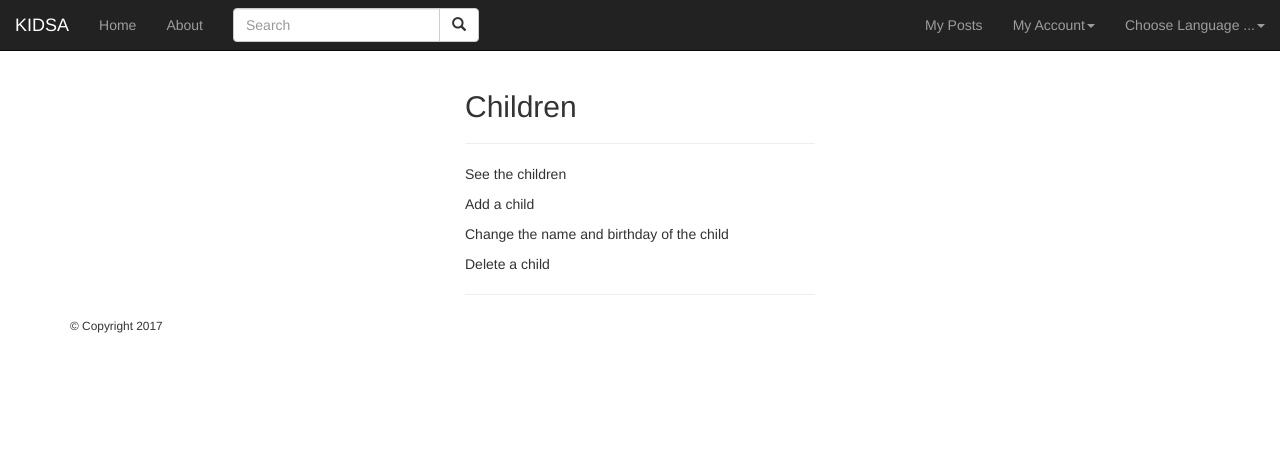
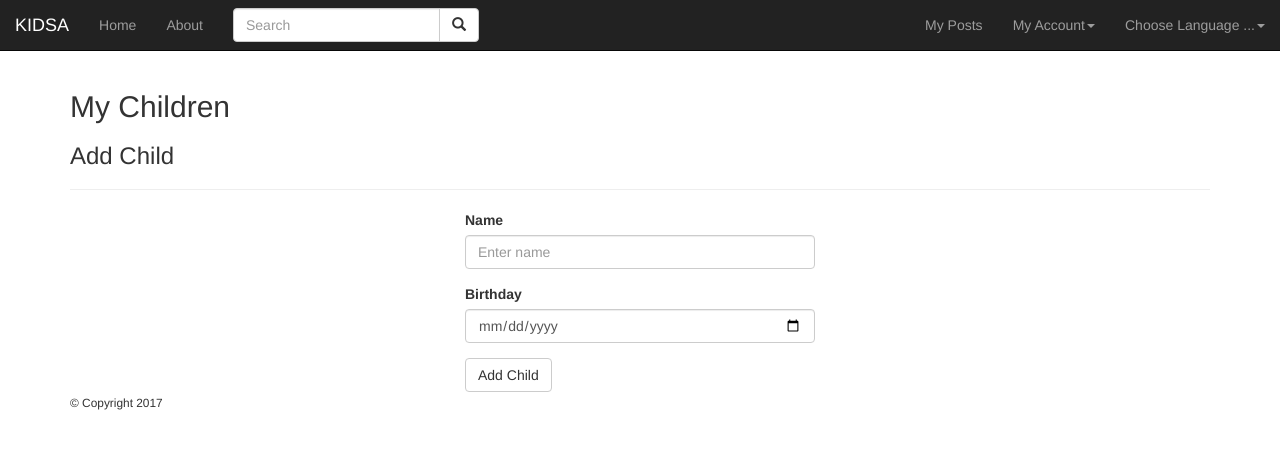
Before and after one commit to koodid/kidsa, a CodeIgniter app: page /database/index.php/children/index in a window 1280 px wide. Shown: the top 449 px of the page. Run offline with CodeIgniter, Linux system fonts and the light colour scheme; a user stored in the database is signed in; some libraries are stand-ins or nearby versions.

Commit message:
Add children, #29

```diff
--- a/application/controllers/Children.php
+++ b/application/controllers/Children.php
@@ -2,11 +2,47 @@
 
 class Children extends CI_Controller
 {
+    public function __construct()
+    {
+        parent::__construct();
+        $this->load->model('Children_model', '', TRUE);
+        $this->load->library('form_validation');
+    }
+
     public function index()
     {
-        $title['title'] = 'Children';
-        $this->load->view('navbar', $title);
-        $this->load->view('children');
-        $this->load->view('footer');
+        if ($this->session->userdata('logged_in')) {
+            $this->load->model('Children_model');
+            $session_data = $this->session->userdata('logged_in');
+            $data['children'] = $this->Children_model->get_children($session_data['id']);
+
+            $title['title'] = 'Children';
+            $this->load->view('navbar', $title);
+            $this->load->view('children', $data);
+            $this->load->view('footer');
+
+        } else {
+            //If no session, redirect to login page
+            redirect('login?uri=' . urlencode($_SERVER['REQUEST_URI']));
+        }
+    }
+
+    function add_child()
+    {
+        $this->form_validation->set_rules('childname', 'name', 'required');
+        $session_data = $this->session->userdata('logged_in');
+        $data['id'] = $session_data['id'];
+        $this->load->model('Children_model');
+
+        if ($this->form_validation->run()) {
+            $this->Children_model->add_child($data['id']);
+
+            redirect('/Children');
+        } else {
+            $title['title'] = 'Children';
+            $this->load->view('navbar', $title);
+            $this->load->view('children');
+            $this->load->view('footer');
+        }
     }
 }
--- a/application/language/english/message_lang.php
+++ b/application/language/english/message_lang.php
@@ -28,3 +28,9 @@ $lang["msg_enternewpassword"] = "Enter your new password";
 $lang["msg_confirmnewpassword"] = "Confirm new password";
 $lang["msg_enterconfirmnewpassword"] = "Confirm your new password";
 $lang["msg_savechanges"] = "Save Changes";
+// Children
+$lang["msg_addchild"] = "Add Child";
+$lang["msg_name"] = "Name";
+$lang["msg_entername"] = "Enter name";
+$lang["msg_birthday"] = "Birthday";
+$lang["msg_dateformat"] = "YYYY-MM-DD";
--- a/application/language/estonian/message_lang.php
+++ b/application/language/estonian/message_lang.php
@@ -28,3 +28,9 @@ $lang["msg_enternewpassword"] = "Sisesta uus salasõna";
 $lang["msg_confirmnewpassword"] = "Korda uut salasõna";
 $lang["msg_enterconfirmnewpassword"] = "Sisesta uus salasõna uuesti";
 $lang["msg_savechanges"] = "Salvesta muudatused";
+// Children
+$lang["msg_addchild"] = "Add Child";
+$lang["msg_name"] = "Name";
+$lang["msg_entername"] = "Enter name";
+$lang["msg_birthday"] = "Birthday";
+$lang["msg_dateformat"] = "YYYY-MM-DD";
--- /dev/null
+++ b/application/models/Children_model.php
@@ -0,0 +1,27 @@
+<?php
+
+class Children_model extends CI_Model
+{
+    public function __construct()
+    {
+        parent::__construct();
+        $this->load->database();
+    }
+
+    public function add_child($user_id)
+    {
+        $childname = $this->input->post("childname");
+        $birthday = $this->input->post("birthday");
+        // Dates in mySQL are YYYY-MM-DD
+
+        $sql = "CALL addChild(?,?,?)";
+        $this->db->query($sql, array('user_id' => $user_id, 'childname' => $childname, 'birthday' => $birthday));
+    }
+
+    public function get_children($id)
+    {
+        $sql = "CALL getUserChildren(?)";
+        $query = $this->db->query($sql, array('id' => $id));
+        return $query->result_array();
+    }
+}
--- a/application/views/children.php
+++ b/application/views/children.php
@@ -3,20 +3,34 @@ defined('BASEPATH') OR exit('No direct script access allowed');
 ?>
 
 <div class="container">
-    <div class="col-md-4 col-lg-offset-4">
-        <h2>Children</h2>
-        <hr>
 
-        <p>See the children</p>
+    <h2><?php echo lang("msg_addchildren"); ?></h2>
 
-        <p>Add a child</p>
+    <?php if(validation_errors() != false): ?>
+        <div class="alert alert-info">
+            <strong><?php echo lang("msg_error"); ?></strong> <?php echo validation_errors();?>
+        </div>
+    <?php endif; ?>
 
-        <p>Change the name and birthday of the child</p>
+    <h3><?php echo lang("msg_addchild"); ?></h3>
+    <hr>
+    <?php echo form_open('Children/add_child'); ?>
+    <form role="form">
+        <div class="form-group col-md-4 col-lg-offset-4">
+            <label for="childname"><?php echo lang("msg_name"); ?></label>
+            <input type="text" class="form-control" id="childname" name="childname"
+                   placeholder="<?php echo lang("msg_entername"); ?>">
+        </div>
+        <div class="form-group col-md-4 col-lg-offset-4">
+            <label for="birthday"><?php echo lang("msg_birthday"); ?></label>
+            <input type="date" class="form-control" id="birthday" name="birthday"
+                   placeholder="<?php echo lang("msg_dateformat"); ?>">
+        </div>
 
-        <p>Delete a child</p>
-
-
-        <hr>
-
-    </div>
+        <div class="col-md-4 col-lg-offset-4">
+            <button type="submit"
+                    class="btn btn-md btn-default"><?php echo lang("msg_addchild"); ?></button>
+        </div>
+    </form>
+    <?php echo form_close(); ?>
 </div>
```
